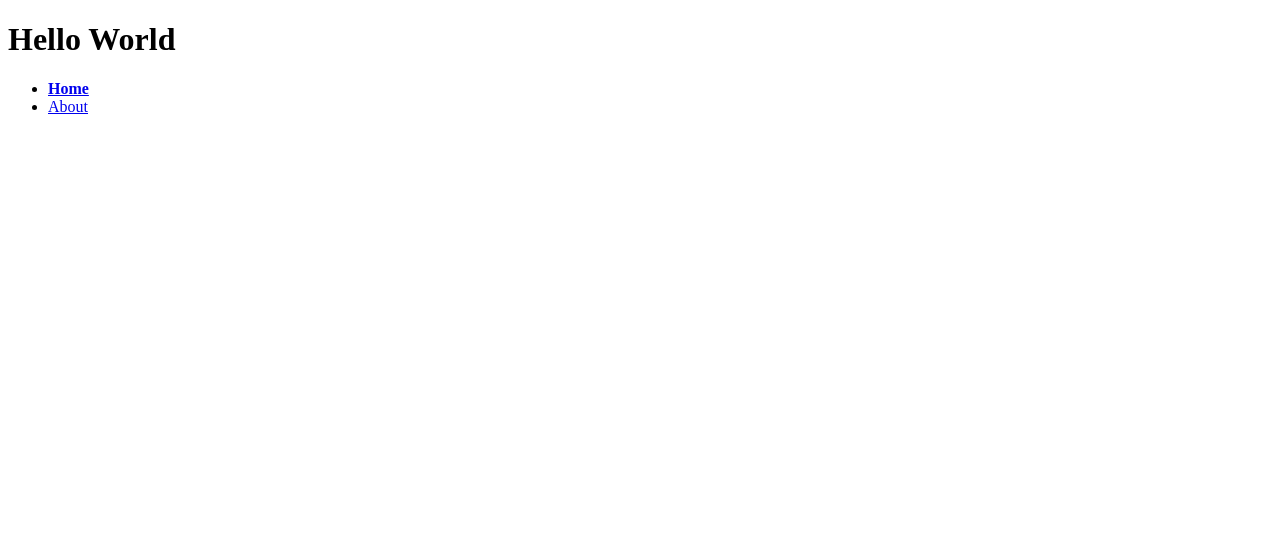
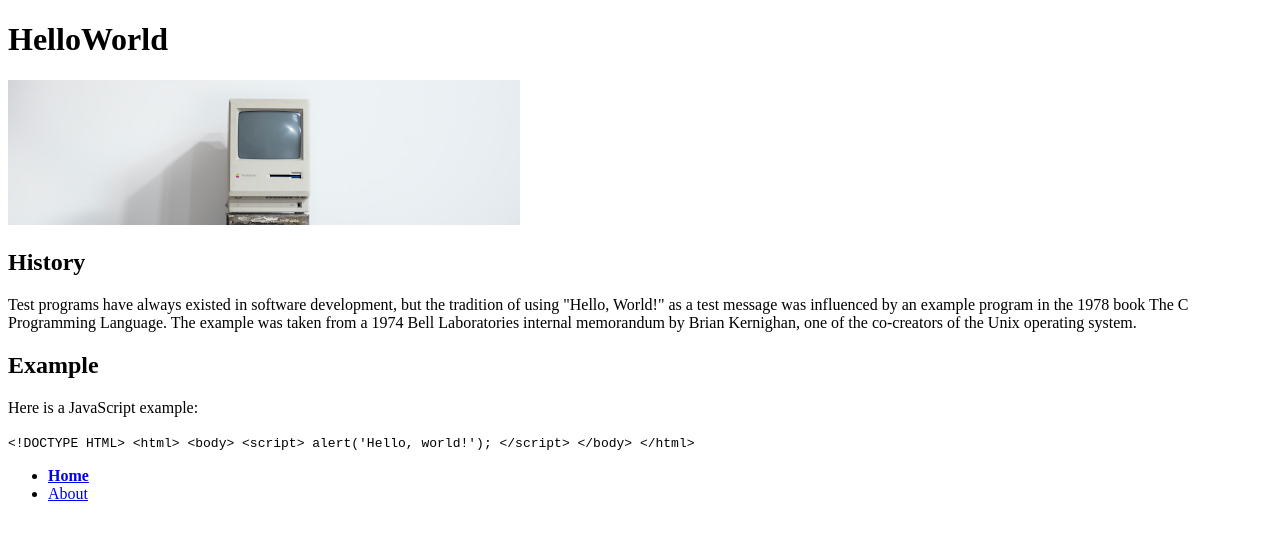
Before and after one commit to miabodenhorn/hello-world, a plain HTML site: page index.html in a window 1280 px wide. Drawn offline with Linux system fonts and the light colour scheme.

Commit message:
Added image & sections

```diff
--- a/index.html
+++ b/index.html
@@ -8,7 +8,28 @@
     <link rel="stylesheet" href="screen.css">
   </head>
   <body>
-    <h1>Hello World</h1>
+    <h1>HelloWorld</h1>
+    <img src="images/mac.png" alt="Vintage mac">
+    <section>
+      <h2>History</h2>
+      <p>Test programs have always existed in software development, but the tradition of using "Hello, World!" as a test message was influenced by an example program in the 1978 book The C Programming Language. The example was taken from a 1974 Bell Laboratories internal memorandum by Brian Kernighan, one of the co-creators of the Unix operating system.</p>
+    </section>
+    <section>
+      <h2>Example</h2>
+      <p>Here is a JavaScript example:</p>
+      <code>
+        &lt;!DOCTYPE HTML&gt;
+        &lt;html&gt;
+        &lt;body&gt;
+        &lt;script&gt;
+              alert('Hello, world!');
+              &lt;/script&gt;
+            &lt;/body&gt;
+          &lt;/html&gt;
+      </code>
+    </section>
+
+
     <nav>
       <ul>
         <li><a href="index.html" class="active">Home</a></li>
```
Also changed, not shown: images/h-logo.png (added), images/mac.png (added).
